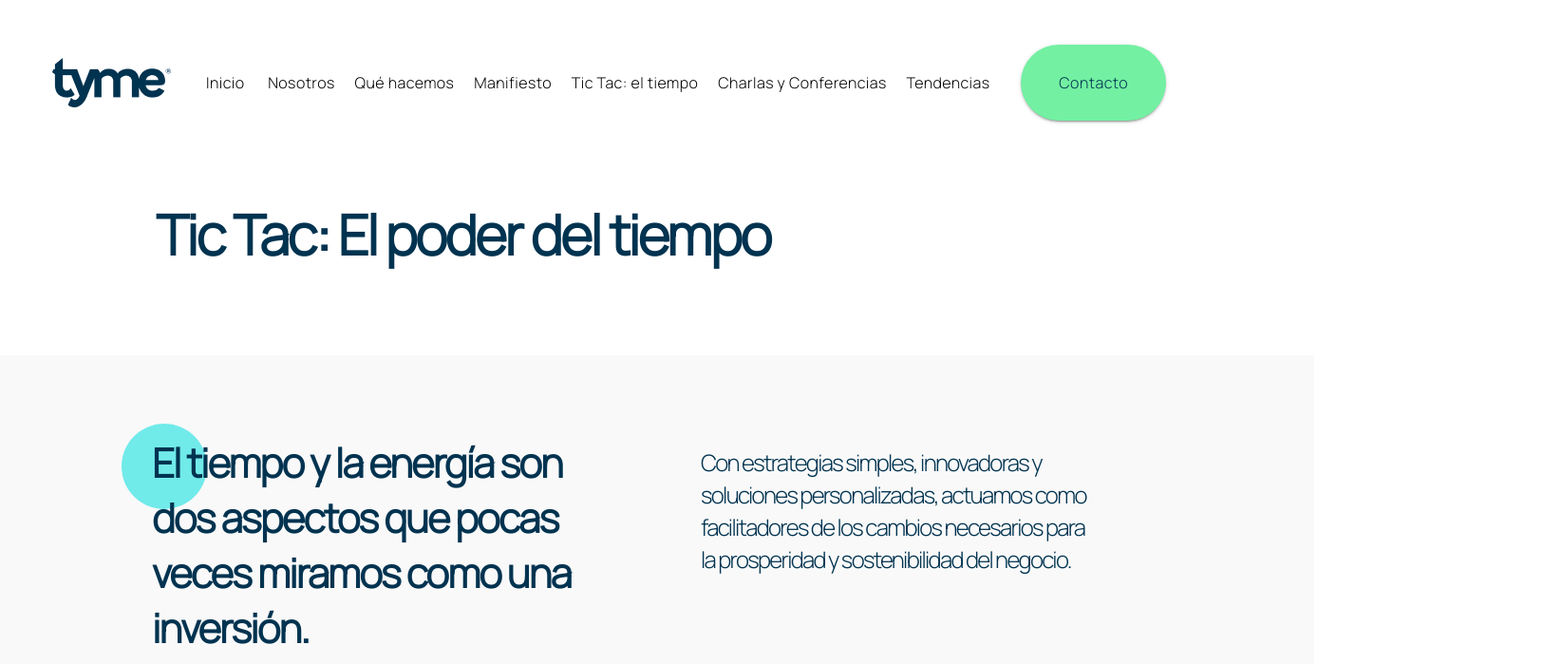
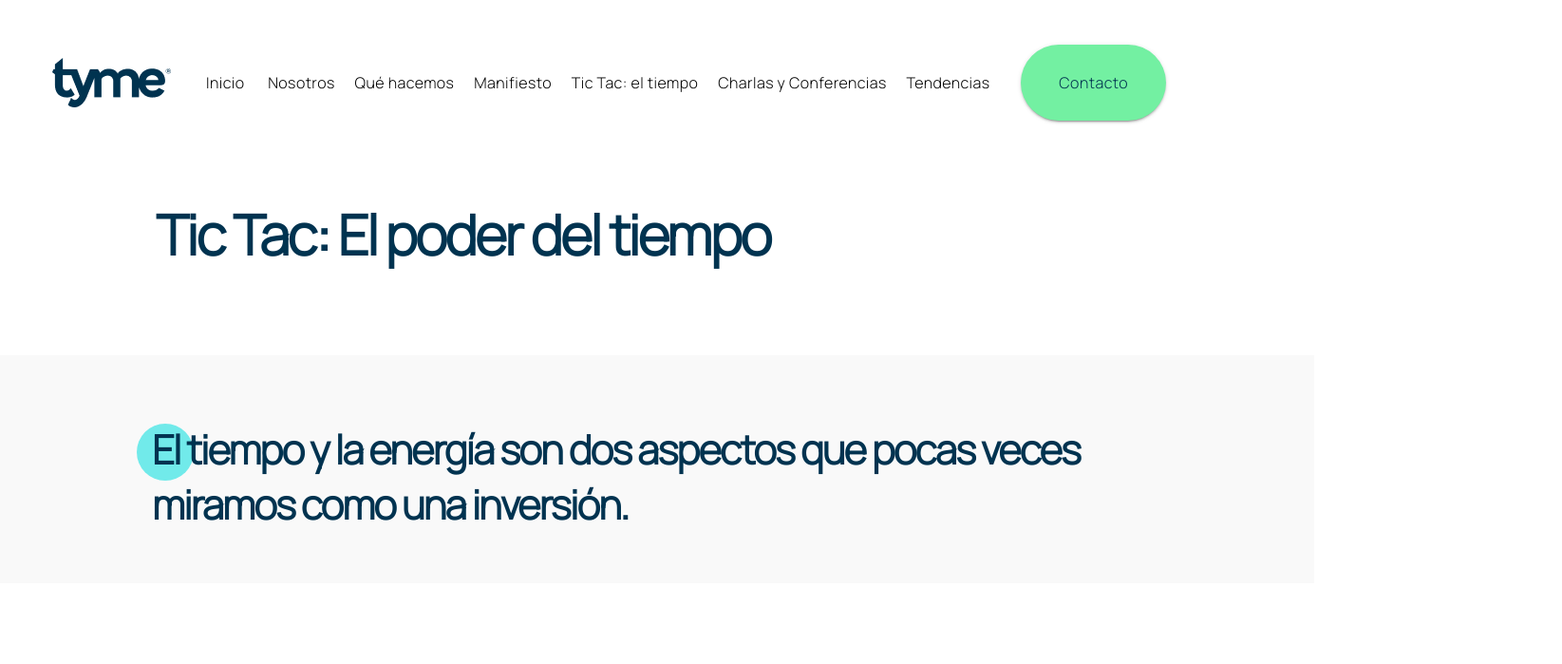
Before and after one commit to franSlepoy/tyme, a React (Vite) app: page /ticTacElTiempo in a window 1280 px wide. Shown: the top 699 px of the page at 95% size, 1645 px wide, since content can reach past the window. Built offline with nearby package versions, Linux system fonts and the light colour scheme.

Commit message:
produccion

```diff
--- a/src/components/common/basicAccordion/BasicAccordion4.jsx
+++ b/src/components/common/basicAccordion/BasicAccordion4.jsx
@@ -31,7 +31,7 @@ export default function BasicAccordion4() {
           aria-controls="panel1a-content"
           id="panel1a-header"
         >
-          <Typography sx={{fontFamily: "Manrope", fontSize:"24px", fontWeight:300, lineHeight:"34px", color:"#003350"}}>Asesoramiento Estratégico: </Typography>
+          <Typography sx={{fontFamily: "Manrope", fontSize:"24px", fontWeight:300, lineHeight:"34px", color:"#003350"}}>Asesoramiento Estratégico </Typography>
         </AccordionSummary>
         <AccordionDetails>
           <Typography sx={{mt:3,fontFamily: "Manrope", fontSize:"14px", fontWeight:300, lineHeight:"24px", color:"#003350"}}>
@@ -47,7 +47,7 @@ export default function BasicAccordion4() {
           aria-controls="panel1a-content"
           id="panel1a-header"
         >
-          <Typography sx={{fontFamily: "Manrope", fontSize:"24px", fontWeight:300, lineHeight:"34px", color:"#003350"}}> Personalización y Acompañamiento:  </Typography>
+          <Typography sx={{fontFamily: "Manrope", fontSize:"24px", fontWeight:300, lineHeight:"34px", color:"#003350"}}> Personalización y Acompañamiento  </Typography>
         </AccordionSummary>
         <AccordionDetails>
           <Typography sx={{mt:3,fontFamily: "Manrope", fontSize:"14px", fontWeight:300, lineHeight:"24px", color:"#003350"}}>
@@ -62,7 +62,7 @@ export default function BasicAccordion4() {
           aria-controls="panel1a-content"
           id="panel1a-header"
         >
-          <Typography sx={{fontFamily: "Manrope", fontSize:"24px", fontWeight:300, lineHeight:"34px", color:"#003350"}}>Integración Tecnológica: </Typography>
+          <Typography sx={{fontFamily: "Manrope", fontSize:"24px", fontWeight:300, lineHeight:"34px", color:"#003350"}}>Integración Tecnológica </Typography>
         </AccordionSummary>
         <AccordionDetails>
           <Typography sx={{mt:3,fontFamily: "Manrope", fontSize:"14px", fontWeight:300, lineHeight:"24px", color:"#003350"}}>
@@ -77,7 +77,7 @@ export default function BasicAccordion4() {
           aria-controls="panel1a-content"
           id="panel1a-header"
         >
-          <Typography sx={{fontFamily: "Manrope", fontSize:"24px", fontWeight:300, lineHeight:"34px", color:"#003350"}}>Cultura Digital: </Typography>
+          <Typography sx={{fontFamily: "Manrope", fontSize:"24px", fontWeight:300, lineHeight:"34px", color:"#003350"}}>Cultura Digital </Typography>
         </AccordionSummary>
         <AccordionDetails>
           <Typography sx={{mt:3,fontFamily: "Manrope", fontSize:"14px", fontWeight:300, lineHeight:"24px", color:"#003350"}}>
--- a/src/components/pages/home/Home.jsx
+++ b/src/components/pages/home/Home.jsx
@@ -18,7 +18,7 @@ const Home = () => {
       <Box sx={{width:"1450px",ml:-17, position: 'relative',  mt: "133px", display: 'flex', justifyContent: 'center', alignItems: 'center', height: '100vh' }}>
         {/* <img src="/header1.png" alt="" style={{ Width: '100%', maxHeight: '100%', objectFit: 'cover' }} /> */}
         <video width={"100%"} autoPlay loop muted style={{ maxWidth:"1564px",  objectFit: 'cover',  }}>
-          <source src="/clip.mp4" type="video/mp4" />
+          <source src="/clipMedio.mp4" type="video/mp4" />
         </video>
         <Typography sx={{width:"1110px", position: 'absolute', color: 'white', fontSize: '46px', fontWeight:"400", textAlign: 'center', left:'50%', transform:'translate(-50%)', top: "111px", fontFamily:'Manrope' }}>
           Diferentes motivos,
@@ -99,10 +99,10 @@ const Home = () => {
   <Typography  sx={{  fontFamily: "Manrope", fontWeight:"800", color: "#003350", fontSize: "46px", textAlign: "center", letterSpacing:"-2.23px", mt: "70px" }}>Human Consulting</Typography>
   <Box sx={{ position: 'relative',  mt: "60px", display: 'flex', justifyContent: 'center', alignItems: 'center',  }}>
         {/* <img src="/header1.png" alt="" style={{ Width: '100%', maxHeight: '100%', objectFit: 'cover' }} /> */}
-        <video autoPlay loop muted style={{ width:"100%",  objectFit: 'cover',  }}>
+        <video autoPlay loop muted playsInline  style={{ width:"100%",  objectFit: 'cover',  }}>
           <source src="/mobile.mp4" type="video/mp4" />
         </video>
-        <Typography sx={{width:"100%", position: 'absolute', color: 'white', fontSize: '14px', fontWeight:"400", textAlign: 'center', left:'50%', transform:'translate(-50%)', top: 58, fontFamily:'Manrope' }}>
+        <Typography sx={{width:"100%", position: 'absolute', color: 'white', fontSize: '30px', fontWeight:"400", textAlign: 'center', left:'50%', transform:'translate(-50%)', top: 58, fontFamily:'Manrope' }}>
           Diferentes motivos,
           una sencilla solución… Tyme
         </Typography>
--- a/src/components/pages/queHacemos/QueHacemos.jsx
+++ b/src/components/pages/queHacemos/QueHacemos.jsx
@@ -183,7 +183,7 @@ escuchado y así lograr su potencial.</Typography>
         <Typography sx={{fontFamily:"Manrope",fontSize:"24px", fontWeight:"300", lineHeight:"34px", letterSpacing:"0.5px", color:"#003350"}} >
         Resultados transformadores: nuestro enfoque centrado en las personas y la experiencia del empleado ha demostrado generar resultados cuanti y cualitativos en organizaciones de diversas industrias.
         </Typography>
-        <Typography sx={{mt:5,fontFamily:"Manrope",fontSize:"24px", fontWeight:"700", lineHeight:"34px", letterSpacing:"0.5px", color:"#003350"}}>
+        <Typography sx={{textDecoration:"underline",mt:5,fontFamily:"Manrope",fontSize:"24px", fontWeight:"700", lineHeight:"34px", letterSpacing:"0.5px", color:"#003350"}}>
         Confía en nosotros para llevar a tu empresa al siguiente nivel
         </Typography>
         </Box>
@@ -198,7 +198,7 @@ escuchado y así lograr su potencial.</Typography>
                 <Box sx={{ ml:"58px", mt:10}}>
                 <img   src="/hrLogo3.png" alt="" />
                 </Box>
-                <Typography sx={{textDecoration:"underline",ml:5, mt:"100px", width:"855px",fontFamily:"Manrope",fontSize:"20px", fontWeight:"400", color:"#003350"}}>Waze laboral</Typography>
+                <Typography sx={{ml:5, mt:"100px", width:"855px",fontFamily:"Manrope",fontSize:"20px", fontWeight:"400", color:"#003350"}}>Waze laboral</Typography>
                 </Box>
                 </Box>
      </Box>
@@ -405,7 +405,7 @@ Estamos comprometidos con tu éxito. Trabajaremos incansablemente para asegurarn
           backgroundColor:"#F9F9F9",
           width:"100%",
           mt: "88px",
-          height:"340px",
+          height:"100%",
           position:"relative"
 
         }} >
@@ -567,8 +567,8 @@ escuchado y así lograr su potencial.</Typography>
         <Typography sx={{ml:2, mt:4,fontFamily:"Manrope",fontSize:"24px", fontWeight:"300", lineHeight:"34px", letterSpacing:"0.5px", color:"#003350"}} >
         Resultados transformadores: nuestro enfoque centrado en las personas y la experiencia del empleado ha demostrado generar resultados cuanti y cualitativos en organizaciones de diversas industrias.
         </Typography>
-        <Typography sx={{ml:2, mt:4,fontFamily:"Manrope",fontSize:"24px", fontWeight:"700", lineHeight:"34px", letterSpacing:"0.5px", color:"#003350"}}>
-        Confía en nosotros para llevar a tu empresa al siguiente nivel
+        <Typography sx={{textDecoration:"underline",ml:2, mt:4,fontFamily:"Manrope",fontSize:"24px", fontWeight:"700", lineHeight:"34px", letterSpacing:"0.5px", color:"#003350"}}>
+        Confía en nosotros para llevar a tu empresa al siguiente nivel.
         </Typography>
         </Box>
 
@@ -586,7 +586,7 @@ escuchado y así lograr su potencial.</Typography>
                 <Box sx={{ ml:3  }}>
                 <img   src="/hrLogo3.png" alt="" />
                 </Box>
-                <Typography sx={{mt:-5,textDecoration:"underline",ml:14, width:"90%",fontFamily:"Manrope",fontSize:"20px", fontWeight:"400", color:"#003350"}}>Waze laboral</Typography>
+                <Typography sx={{textDecoration:"underline",mt:-5,textDecoration:"underline",ml:14, width:"90%",fontFamily:"Manrope",fontSize:"20px", fontWeight:"400", color:"#003350"}}>Waze laboral</Typography>
                 </Box>
                 </Box>
      </Box>
--- a/src/components/pages/ticTac/TicTac.jsx
+++ b/src/components/pages/ticTac/TicTac.jsx
@@ -12,20 +12,17 @@ const TicTac = () => {
           backgroundColor:"#F9F9F9",
           width:"1448px", ml:-16,
           mt: "88px",
-          height:"390px",
+          height:"240px",
           position:"relative"
 
         }} >
         <Box ml={-8} mt={5}>
-        <Box sx={{borderRadius:"100px",width:"90px", height:"90px",mt:4, ml:32, backgroundColor:"#71EAEA"}}>
+        <Box sx={{borderRadius:"100px",width:"60px", height:"60px",mt:4, ml:34, backgroundColor:"#71EAEA"}}>
           </Box>
-          <Box sx={{mt:"-78px"}}>
-            <Typography sx={{position:"absolute",width:"457px",ml:36,  color:"#003350", fontFamily:"Manrope", fontSize:"42px", fontWeight:"800", lineHeight:"normal", letterSpacing:"-1.68px" }}>El tiempo y la energía son dos aspectos que pocas veces miramos como una inversión. </Typography>
+          <Box sx={{mt:"-62px"}}>
+            <Typography sx={{width:"60%",ml:36,  color:"#003350", fontFamily:"Manrope", fontSize:"42px", fontWeight:"800", lineHeight:"normal", letterSpacing:"-1.68px" }}>El tiempo y la energía son dos aspectos que pocas veces miramos como una inversión. </Typography>
             </Box>
         </Box>
-        <Typography sx={{mt:12, ml:65,width:"422px",color:"#003350", fontFamily:"Manrope", fontSize:"24px", fontWeight:"300", lineHeight:"34px", letterSpacing:"-1.68px"}}>
-          Con estrategias simples, innovadoras y soluciones personalizadas, actuamos como facilitadores de los cambios necesarios para la prosperidad y sostenibilidad del negocio.
-          </Typography>
 
       <Box sx={{ml:-41, mt:"-82px"}}>
 
@@ -76,7 +73,7 @@ Muchos colaboradores de las organizaciones, y esto generalmente se ve fuertement
           backgroundColor:"#F9F9F9",
           width:"100%",
           mt: 2,
-          height:"390px",
+          height:"240px",
           position:"relative"
 
         }} >
@@ -93,9 +90,7 @@ Muchos colaboradores de las organizaciones, y esto generalmente se ve fuertement
 
 
     </Box>
-    <Typography sx={{mt:2, ml:2,width:"100%",color:"#003350", fontFamily:"Manrope", fontSize:"24px", fontWeight:"300", lineHeight:"34px", letterSpacing:"-1.68px"}}>
-          Con estrategias simples, innovadoras y soluciones personalizadas, actuamos como facilitadores de los cambios necesarios para la prosperidad y sostenibilidad del negocio.
-          </Typography>
+
     <Box  mt={3}>
        <Box   >
           <img width={"100%"} src="/relojNegocio.png" alt="" />
```
Also changed, not shown: 2 other files (tests, documents, lock files or other folders).
